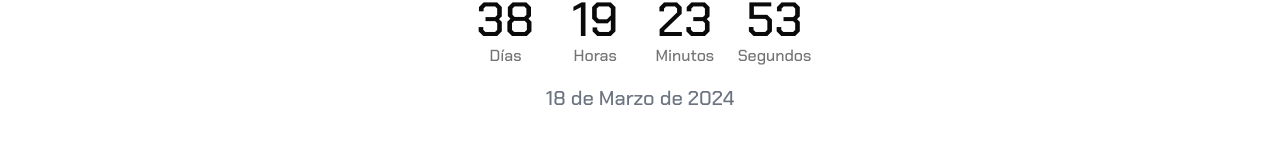
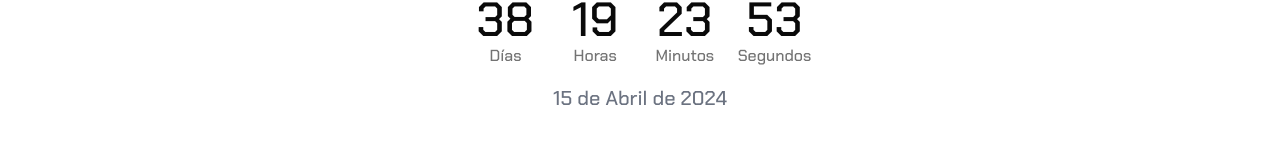
Before and after one commit to carlosandresat/tuto-u, a Next.js app: page / in a window 1280 px wide. Shown: the part 1372-1538 px from the top of the page. Built offline with nearby package versions, Linux system fonts and the light colour scheme.

Commit message:
feat: update releaseDate text on CountdownTimer

```diff
--- a/src/app/page.tsx
+++ b/src/app/page.tsx
@@ -53,7 +53,7 @@ export default function Home() {
                 </p>
                 <CountdownTimer targetTime={onCampusDate} />
                 <p className="mx-auto max-w-xl text-gray-500 md:text-xl dark:text-gray-400 pt-2">
-                  18 de Marzo de 2024
+                  15 de Abril de 2024
                 </p>
 
               </div>
```
